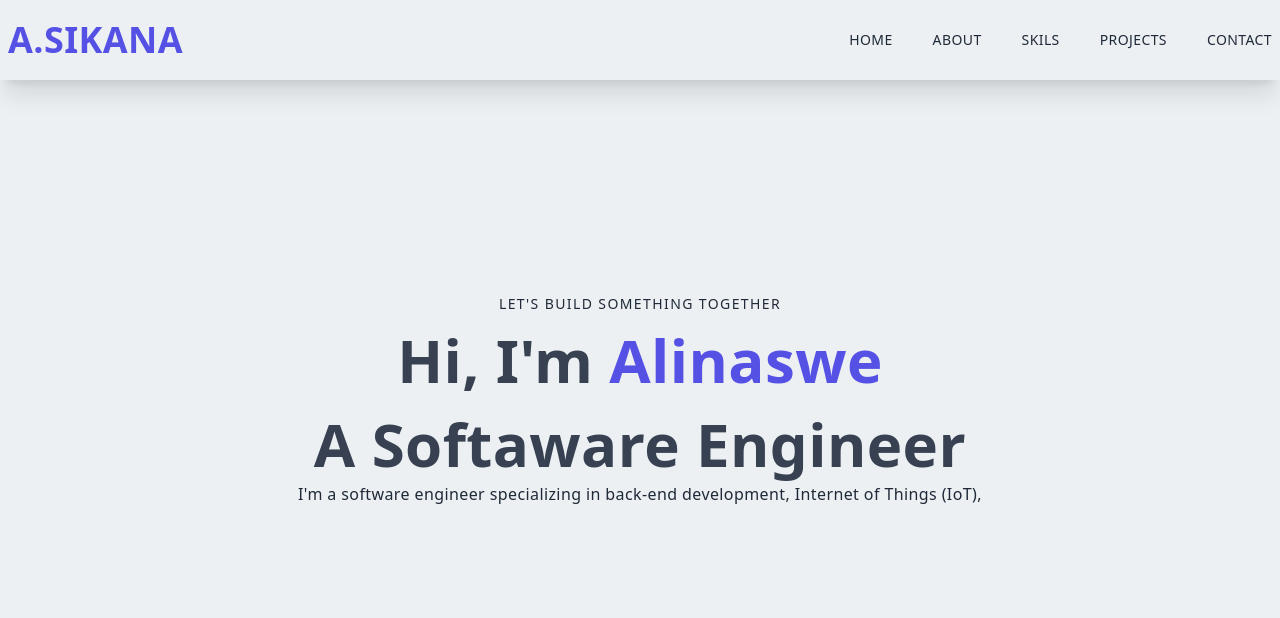
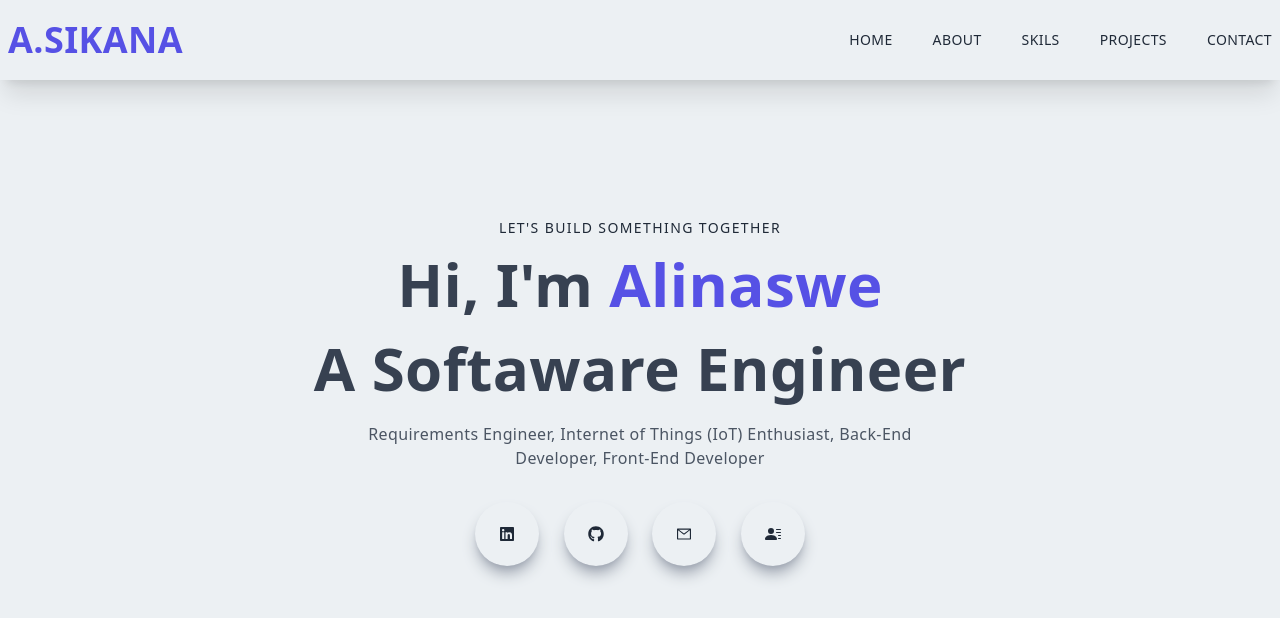
Before and after one commit to SikanaAli/next-portfolio, a Next.js app: page / in a window 1280 px wide. Shown: the top 618 px of the page. Built offline with nearby package versions, Linux system fonts and the light colour scheme.

Commit message:
Hero Section Complete. Starting about section

```diff
--- /dev/null
+++ b/components/About.jsx
@@ -0,0 +1,7 @@
+import React from 'react'
+
+export default function About() {
+  return (
+    <div>About</div>
+  )
+}
--- a/components/Hero.jsx
+++ b/components/Hero.jsx
@@ -1,4 +1,7 @@
 import React from 'react'
+import { AiOutlineMail } from 'react-icons/ai'
+import { BsFillPersonLinesFill } from 'react-icons/bs'
+import { FaGithub, FaLinkedin } from 'react-icons/fa'
 
 export default function Hero() {
   return (
@@ -8,9 +11,23 @@ export default function Hero() {
                 <p className='uppercase text-sm tracking-widest'>let&apos;s build something together</p>
                 <h1 className='py-4 text-gray-700'>Hi, I&apos;m <span className='text-[#5651e5]'>Alinaswe</span></h1>
                 <h1 className='py-2 text-gray-700'>A Softaware Engineer</h1>
-                <p>
-                    I&apos;m a software engineer specializing in back-end development, Internet of Things (IoT),
+                <p className='py-4 text-gray-600 max-w-[70%] m-auto'>
+                    Requirements Engineer, Internet of Things (IoT) Enthusiast, Back-End Developer, Front-End Developer
                 </p>
+                <div className='flex items-center justify-between max-w-[330px] m-auto py-4'>
+                    <div className='rounded-full shadow-lg shadow-gray-400 p-6 cursor-pointer hover:scale-110 ease-in duration-300'>
+                        <FaLinkedin/>
+                    </div>
+                    <div className='rounded-full shadow-lg shadow-gray-400 p-6 cursor-pointer hover:scale-110 ease-in duration-300'>
+                        <FaGithub/>
+                    </div>
+                    <div className='rounded-full shadow-lg shadow-gray-400 p-6 cursor-pointer hover:scale-110 ease-in duration-300'>
+                        <AiOutlineMail/>
+                    </div>
+                    <div className='rounded-full shadow-lg shadow-gray-400 p-6 cursor-pointer hover:scale-110 ease-in duration-300'>
+                        <BsFillPersonLinesFill/>
+                    </div>
+                </div>
             </div>
         </div>
     </div>
```
